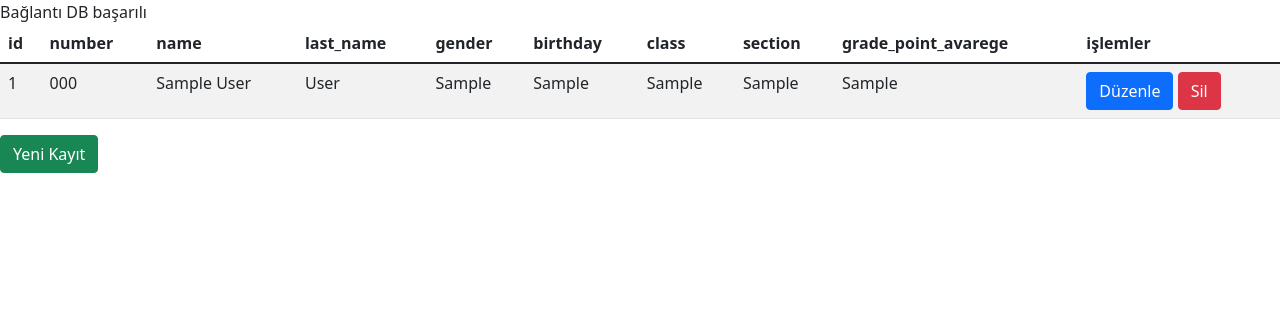
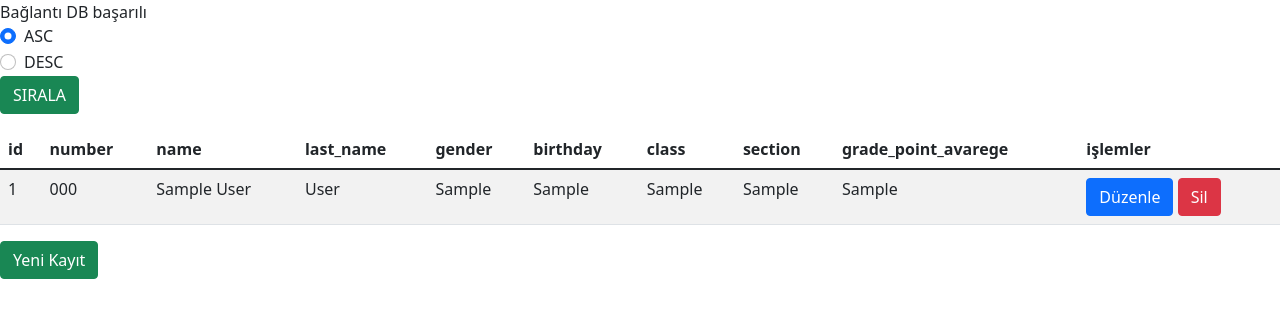
Before and after one commit to omerfarukcelenk/php-tekrar, a PHP site: page /php-mert-tekrar/ in a window 1280 px wide. Shown: the top 318 px of the page. Run offline with PHP 8.4, Linux system fonts and the light colour scheme; tables that the repository leaves empty or names only in its code hold one stand-in row (values such as "Sample post"); some libraries are stand-ins or nearby versions.

Commit message:
sıralama yapıldı
sıralama yapıldı

```diff
--- a/index.php
+++ b/index.php
@@ -5,9 +5,32 @@ include __DIR__ . '/config/Database.php';
 $database = new Database();
 $db = $database->connect();
 
+
+
+//$sql = 'SELECT * FROM students';
+//$students = $db->query($sql)->fetchAll(PDO::FETCH_ASSOC);
+
+if (isset($_GET['siralama'])){
+    if ( $_GET['siralama'] == 'asc'){
+        $sql = $sql = 'SELECT * FROM students ORDER BY id ASC';
+        $students = $db->query($sql)->fetchAll(PDO::FETCH_ASSOC);
+
+
+    }elseif($_GET['siralama'] == 'desc'){
+        $sql = 'SELECT * FROM students ORDER BY id DESC';
+        $students = $db->query($sql)->fetchAll(PDO::FETCH_ASSOC);
+
+    }
+
+
+}else{
     $sql = 'SELECT * FROM students';
     $students = $db->query($sql)->fetchAll(PDO::FETCH_ASSOC);
-$response = [];
+}
+
+
+
+
 
 //$response["data"] = [];
 //
@@ -28,7 +51,7 @@ $response = [];
 ?>
 
 <!DOCTYPE html>
-<html lang="en">
+<html lang="en" xmlns="http://www.w3.org/1999/html">
 <head>
     <meta charset="UTF-8">
     <meta http-equiv="X-UA-Compatible" content="IE=edge">
@@ -40,6 +63,29 @@ $response = [];
     <title>Mert Tekra</title>
 </head>
 <body>
+
+
+<form method="GET"  action="index.php" >
+<!--    <button type="submit" class="btn btn-success" value="asc" name="asc" role="button">ASC</button>-->
+<!--    <button class="btn btn-success" value="desc"  name="desc" role="button">DESC</button>-->
+    <div class="form-check">
+        <input class="form-check-input" type="radio" name="siralama" id="ascid" value="asc" checked>
+        <label class="form-check-label" for="ascid">
+            ASC
+        </label>
+    </div>
+    <div class="form-check">
+        <input class="form-check-input" type="radio" name="siralama" id="descid" value="desc">
+        <label class="form-check-label" for="descid">
+            DESC
+        </label>
+    </div>
+    <button class="btn btn-success" type="submit" role="button">SIRALA</button>
+
+
+
+</form>
+
 <table class="table table-striped">
     <thead>
     <tr>
@@ -76,6 +122,7 @@ $response = [];
     </tbody>
 </table>
 
+
 <a class="btn btn-success" href="kayıt.php" role="button">Yeni Kayıt</a>
 </body>
 </html>
```
Lines whose indentation alone changed are shown as unchanged.
